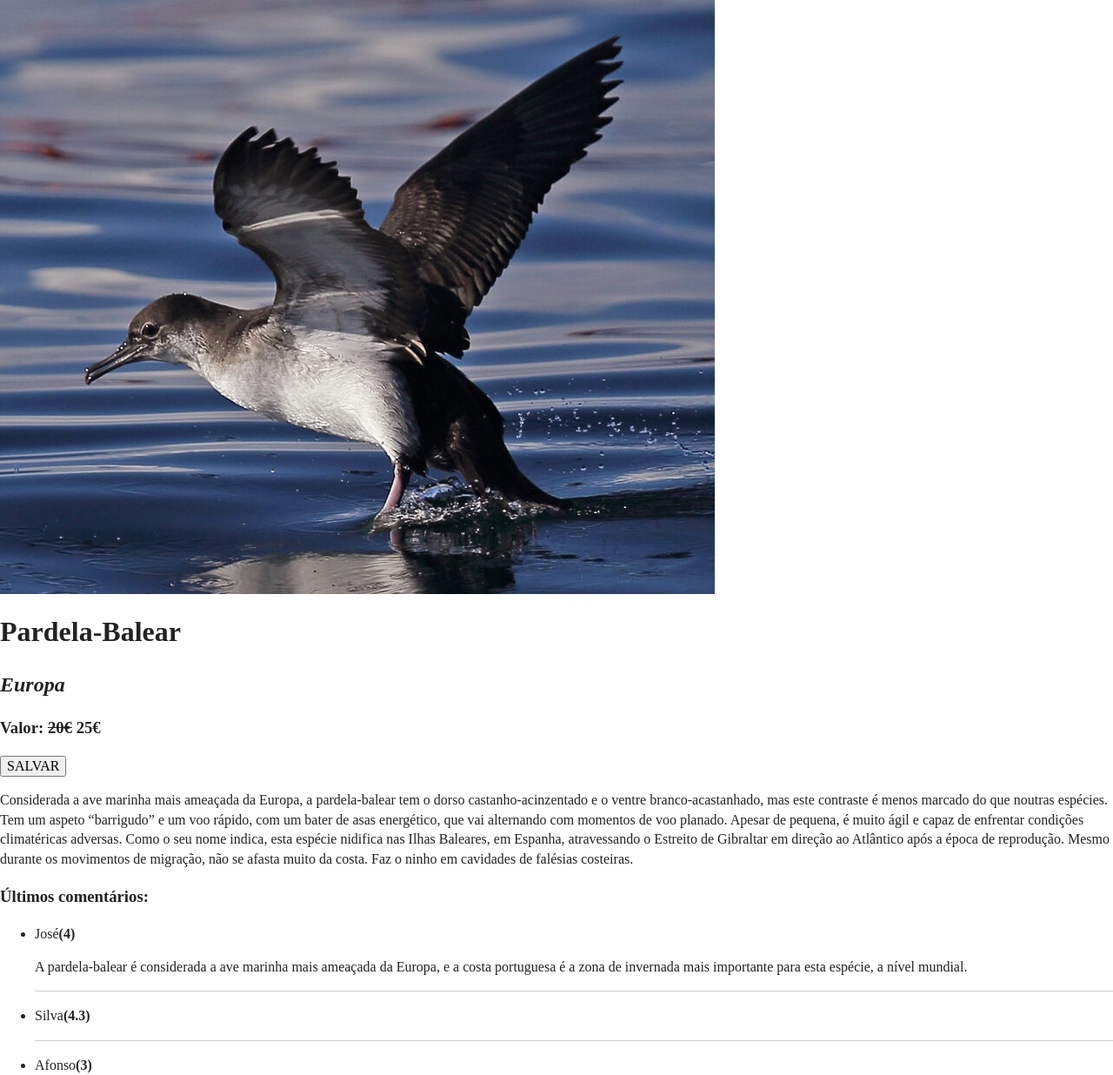
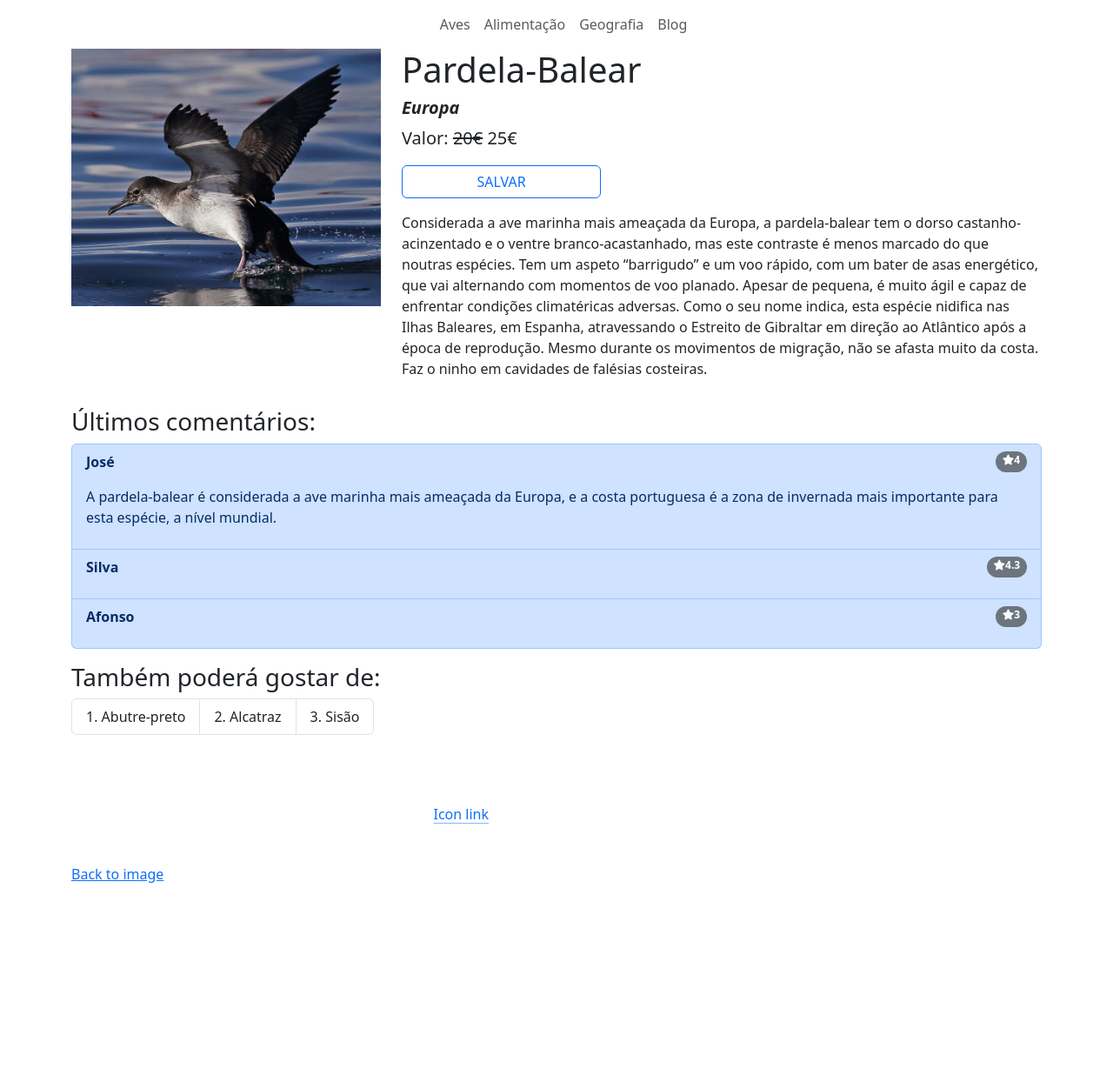
Before and after one commit to Ardozia/lsd-ex-html, a website built with webpack: page index.html in a window 1280 px wide. Shown: the top 1236 px of the page at 87% size. After the commit the page ends 1017 px from the top, so only its background shows below. Built offline with nearby package versions, Linux system fonts and the light colour scheme.

Commit message:
update with boostrap classes

```diff
--- a/index.html
+++ b/index.html
@@ -16,8 +16,15 @@
   <link rel="icon" href="/icon.svg" type="image/svg+xml">
   <link rel="apple-touch-icon" href="icon.png">
 
-  <link rel="stylesheet" href="css/normalize.css">
+  <link rel="stylesheet" href="https://cdnjs.cloudflare.com/ajax/libs/font-awesome/6.4.2/css/all.min.css"
+    integrity="sha512-z3gLpd7yknf1YoNbCzqRKc4qyor8gaKU1qmn+CShxbuBusANI9QpRohGBreCFkKxLhei6S9CQXFEbbKuqLg0DA=="
+    crossorigin="anonymous" referrerpolicy="no-referrer" />
+  <!-- <link rel="stylesheet" href="css/normalize.css"> -->
+  <link href="https://cdn.jsdelivr.net/npm/bootstrap@5.3.2/dist/css/bootstrap.min.css" rel="stylesheet"
+    integrity="sha384-T3c6CoIi6uLrA9TneNEoa7RxnatzjcDSCmG1MXxSR1GAsXEV/Dwwykc2MPK8M2HN" crossorigin="anonymous">
+
   <link rel="stylesheet" href="css/style.css">
+  <!-- <link rel="stylesheet" href="css/mobile.css"> -->
 
   <link rel="manifest" href="site.webmanifest">
   <meta name="theme-color" content="#fafafa">
@@ -29,20 +36,48 @@
   <div>
     <!-- navigation, logo, other headings -->
     <header>
-    </header>
-    <main>
-      <div class="section-1">
-        <div>
-          <img id="image" src="img/pardela-balear.jpg" />
-        </div>
-        <div>
-          <h1>Pardela-Balear</h1>
-          <h2><em>Europa</em></h2>
+      <nav class="navbar navbar-expand-lg bg-white">
+        <div class="container-fluid">
+          <a class="navbar-brand" href="#"></a>
+          <button class="navbar-toggler" type="button" data-bs-toggle="collapse"
+            data-bs-target="#navbarSupportedContent" aria-controls="navbarSupportedContent" aria-expanded="false"
+            aria-label="Toggle navigation">
+            <span class="navbar-toggler-icon"></span>
+          </button>
+          <div class="collapse navbar-collapse" id="navbarSupportedContent">
+            <ul class="navbar-nav mx-auto mb-2 mb-lg-0">
+              <li class="nav-item">
+                <a class="nav-link" href="#">Aves</a>
+              </li>
+              <li class="nav-item">
+                <a class="nav-link" href="#">Alimentação</a>
+              </li>
+              <li class="nav-item">
+                <a class="nav-link" href="#">Geografia</a>
+              </li>
+              <li class="nav-item">
+                <a class="nav-link" href="#">Blog</a>
+              </li>
+            </ul>
 
 
-          <h3>Valor: <strike>20€</strike> 25€</h3>
-          <form>
-            <button>SALVAR</button>
+          </div>
+        </div>
+      </nav>
+    </header>
+    <main class="container">
+      <div class="row">
+        <div class="col-md col-lg-4">
+          <img class="img-fluid" id="image" src="img/pardela-balear.jpg" />
+        </div>
+        <div class="col-md col-lg-8">
+          <h1 class="mt-5 mt-md-0 fs-1">Pardela-Balear</h1>
+          <h2 class="fs-5 fw-bolder"><em>Europa</em></h2>
+          <p class="fs-5">Valor: <strike>20€</strike> 25€</p>
+          <form class="my-3 row">
+            <div class="col-md-4">
+              <button class="btn btn-outline-primary w-100">SALVAR</button>
+            </div>
           </form>
           <p>
             Considerada a ave marinha mais ameaçada da Europa, a pardela-balear tem o dorso castanho-acinzentado e o
@@ -56,32 +91,48 @@
         </div>
       </div>
 
-      <div>
+      <div class="mt-3">
         <h3>Últimos comentários:</h3>
-        <ul>
-          <li>
-            <p><span>José</span><strong>(4)</strong></p>
-            <p>A pardela-balear é considerada a ave marinha mais ameaçada da Europa, e a costa portuguesa é a zona de invernada mais importante para esta espécie, a nível mundial.</p>
+        <ul class="list-group">
+          <li class="list-group-item list-group-item-primary">
+            <p class="d-flex justify-content-between">
+              <span class="fw-bold">José</span>
+              <span class="badge rounded-pill text-bg-secondary">
+                <i class="fa fa-star">
+                </i>4
+              </span>
+            </p>
+            <p>A pardela-balear é considerada a ave marinha mais ameaçada da Europa, e a costa portuguesa é a zona de
+              invernada mais importante para esta espécie, a nível mundial.</p>
           </li>
-          <hr />
-          <li>
-            <p><span>Silva</span><strong>(4.3)</strong></p>
+
+          <li class="list-group-item list-group-item-primary">
+            <p class="d-flex justify-content-between"><span class="fw-bold">Silva</span>
+              <span class="badge rounded-pill text-bg-secondary"><i class="fa fa-star"></i>4.3</span>
+            </p>
           </li>
-          <hr />
-          <li>
-            <p><span>Afonso</span><strong>(3)</strong></p>
+
+          <li class="list-group-item list-group-item-primary">
+            <p class="d-flex justify-content-between"><span class="fw-bold">Afonso</span><span
+                class="badge rounded-pill text-bg-secondary"><i class="fa fa-star"></i>3</span></p>
           </li>
         </ul>
-        <h3>Também poderá gostar de:</h3>
-        <ol>
-          <li>Abutre-preto</li>
-          <li>Alcatraz</li>
-          <li>Sisão</li>
+        <h3 class="mt-3">Também poderá gostar de:</h3>
+        <ol class="list-group list-group-horizontal list-group-numbered">
+          <li class="list-group-item">Abutre-preto</li>
+          <li class="list-group-item">Alcatraz</li>
+          <li class="list-group-item">Sisão</li>
         </ol>
       </div>
     </main>
-    <footer>
+    <footer class="container mt-3">
       <a href="#image">Back to image</a>
+      <a class="icon-link" href="#">
+        <svg class="fa" aria-hidden="true">
+          <use xlink:href="#box-seam"></use>
+        </svg>
+        Icon link
+      </a>
     </footer>
   </div>
 
@@ -89,6 +140,9 @@
 
   <script src="js/vendor/modernizr-3.12.0.min.js"></script>
   <script src="js/app.js"></script>
+  <script src="https://cdn.jsdelivr.net/npm/bootstrap@5.3.2/dist/js/bootstrap.bundle.min.js"
+    integrity="sha384-C6RzsynM9kWDrMNeT87bh95OGNyZPhcTNXj1NW7RuBCsyN/o0jlpcV8Qyq46cDfL"
+    crossorigin="anonymous"></script>
 
 </body>
 
```
